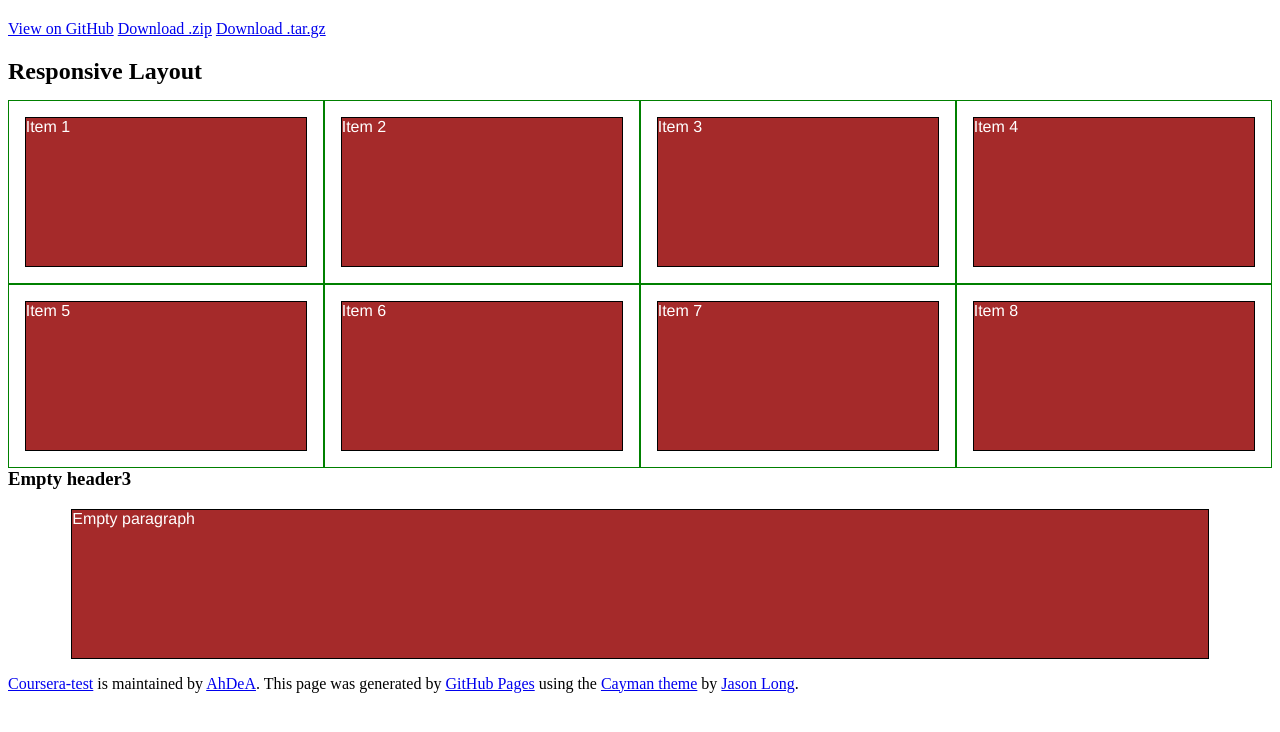
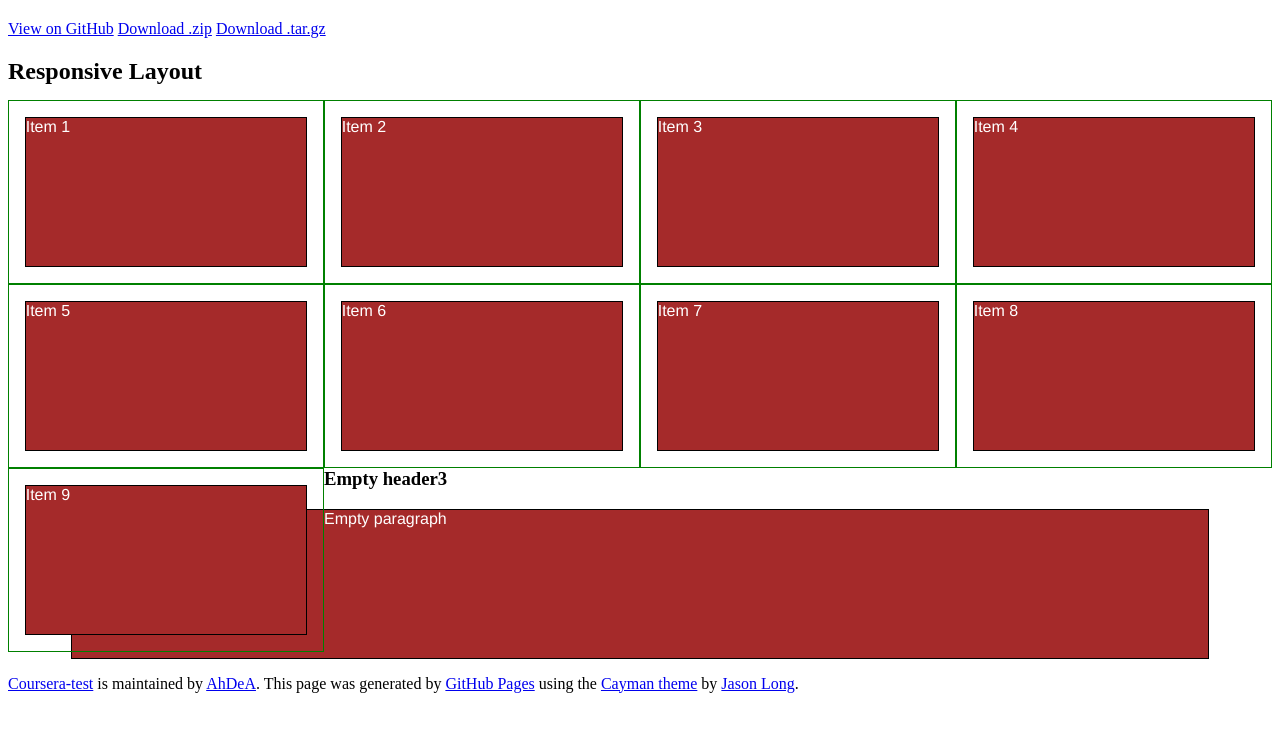
Before and after one commit to AhDeA/coursera-test, a plain HTML site: page c4w2_assignment/index.html in a window 1280 px wide. Drawn offline with Linux system fonts and the light colour scheme.

Commit message:
modified:   c4w2_assignment/index.html

```diff
--- a/c4w2_assignment/index.html
+++ b/c4w2_assignment/index.html
@@ -29,6 +29,7 @@
   <div class="col-lg-3 col-md-6"><p>Item 6</p></div>
   <div class="col-lg-3 col-md-6"><p>Item 7</p></div>
   <div class="col-lg-3 col-md-6"><p>Item 8</p></div>
+  <div class="col-lg-3 col-md-6"><p>Item 9</p></div>
 </div>
     </section>
 
```
